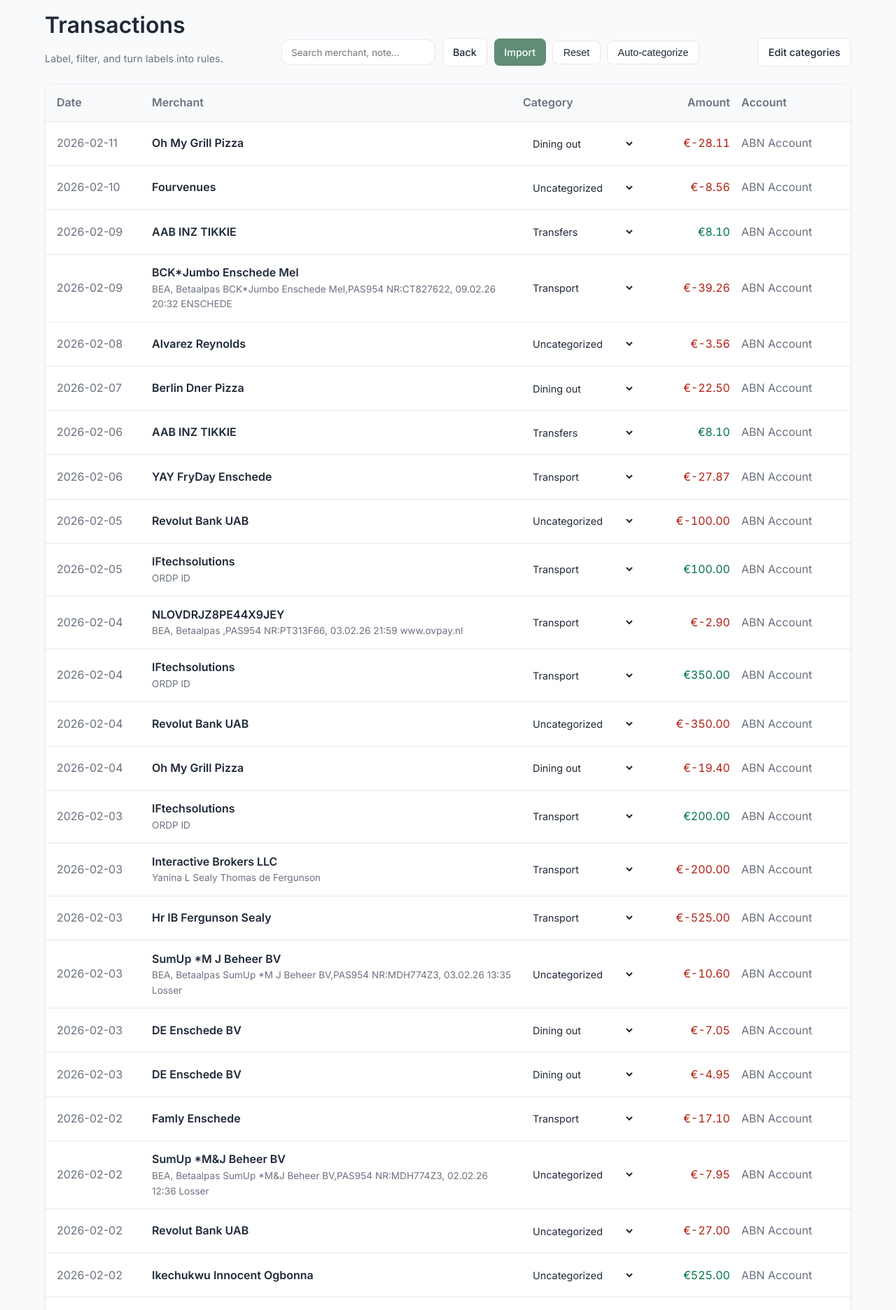
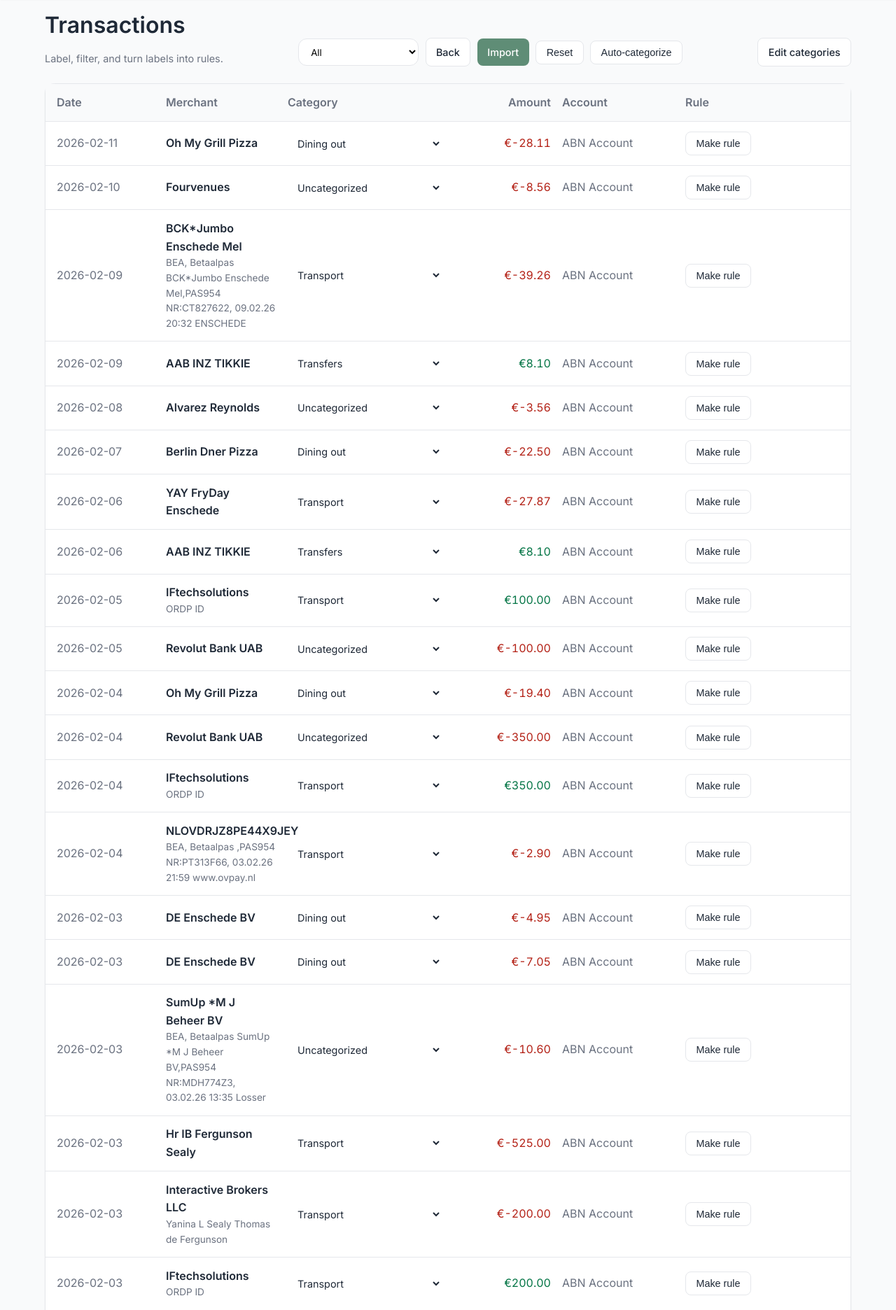
Before and after one commit to FerguNeverSleeps/personalfinanceapp, a Flask app: page /transactions in a window 1280 px wide. Shown: the part 70-1942 px from the top of the page at 70% size. Run offline with Flask 3, Linux system fonts and the light colour scheme.

Commit message:
added functionality to be able to set rules from the transactions

```diff
--- a/app.py
+++ b/app.py
@@ -21,7 +21,7 @@ from sqlalchemy.exc import IntegrityError
 from extensions import db
 from models import Account, Transaction, Category, Budget, Rule, ImportBatch  # adjust import path if needed
 from datetime import date
-from sqlalchemy import func, case, and_
+from sqlalchemy import func, case, and_, or_
 from decimal import Decimal
 
 
@@ -411,13 +411,21 @@ def dashboard():
 
 @app.get("/transactions")
 def transactions():
-    txs = Transaction.query.order_by(Transaction.posted_date.desc()).all()
+    view = request.args.get("view", "all")
+
+    q = Transaction.query.order_by(Transaction.posted_date.desc(), Transaction.id.desc())
+    if view == "uncat":
+        q = q.filter(Transaction.category_id.is_(None))
+
+    transactions = q.all()
     categories = Category.query.order_by(Category.name.asc()).all()
+
     return render_template(
         "transactions.html",
-        transactions=txs,
+        transactions=transactions,
         categories=categories,
-        clean_note=clean_note
+        q=q,
+        clean_note=clean_note,
     )
 
 @app.post("/transactions/<int:tx_id>/category")
@@ -917,6 +925,54 @@ def rules_page():
     categories = Category.query.order_by(Category.name.asc()).all()
     return render_template("rules.html", rules=rules, categories=categories)
 
+@app.post("/rules/from_tx/<int:tx_id>")
+def rule_from_tx(tx_id):
+    tx = Transaction.query.get_or_404(tx_id)
+
+    match_field = request.form.get("match_field", "merchant")
+    match_type = request.form.get("match_type", "contains")
+    pattern = (request.form.get("pattern") or "").strip()
+    category_id = int(request.form.get("category_id"))
+    priority = int(request.form.get("priority") or 100)
+    apply_existing = request.form.get("apply_existing") == "1"
+
+    if not pattern:
+        flash("Pattern cannot be empty.", "error")
+        return redirect(url_for("transactions"))
+
+    rule = Rule(
+        match_field=match_field,
+        match_type=match_type,
+        pattern=pattern,
+        category_id=category_id,
+        priority=priority,
+        is_active=True,
+    )
+    db.session.add(rule)
+
+    # Optional: apply to existing transactions
+    updated = 0
+    if apply_existing and match_type == "contains":
+        like = f"%{pattern}%"
+        if match_field == "merchant":
+            base = Transaction.query.filter(Transaction.merchant.ilike(like))
+        else:
+            base = Transaction.query.filter(Transaction.description.ilike(like))
+
+        # safest default: only fill uncategorized
+        base = base.filter(Transaction.category_id.is_(None))
+
+        updated = base.update({Transaction.category_id: category_id}, synchronize_session=False)
+
+    db.session.commit()
+
+    if apply_existing:
+        flash(f"Rule created and applied to {updated} existing transactions.", "success")
+    else:
+        flash("Rule created.", "success")
+
+    return redirect(url_for("transactions"))
+
 @app.post("/rules/add")
 def add_rule():
     match_field = (request.form.get("match_field") or "merchant").strip()
--- a/static/css/style.css
+++ b/static/css/style.css
@@ -567,3 +567,29 @@ footer {
   grid-column: 1 / -1;
   margin-top: .25rem;
 }
+
+.surface-list, .tx-row { overflow: visible; }
+
+.rule-cell { position: relative; }
+
+.rule-popover{
+  position: absolute;
+  right: 0;
+  top: 100%;
+  margin-top: .5rem;
+  width: 380px;
+  background: #fff;
+  border: 1px solid rgba(0,0,0,.08);
+  border-radius: 12px;
+  box-shadow: 0 10px 30px rgba(0,0,0,.12);
+  padding: 14px;
+  z-index: 50;
+}
+/* One source of truth for the table columns */
+.tx-grid-6 {
+  grid-template-columns: 160px 2fr 220px 140px 180px 140px;
+}
+
+.tx-grid-6{
+  grid-template-columns: 140px 1.6fr 220px 140px 160px 220px;
+}
--- a/templates/base.html
+++ b/templates/base.html
@@ -84,6 +84,40 @@
         });
       }
     </script>
+    <script>
+    function toggleRuleForm(id){
+      const el = document.getElementById(`ruleform-${id}`);
+      if(!el) return;
+      el.style.display = (el.style.display === "none" || !el.style.display) ? "block" : "none";
+    }
+    </script>
+    <script>
+function closeAllRulePopovers() {
+  document.querySelectorAll('.rule-popover').forEach(p => p.style.display = 'none');
+}
+
+function toggleRuleForm(id) {
+  const pop = document.getElementById(`ruleform-${id}`);
+  if (!pop) return;
+
+  const isOpen = pop.style.display === 'block';
+  closeAllRulePopovers();
+  pop.style.display = isOpen ? 'none' : 'block';
+}
+
+// Close when clicking outside
+document.addEventListener('click', function(e) {
+  // if click is inside a rule cell (button or popover), do nothing
+  if (e.target.closest('.rule-cell')) return;
+  closeAllRulePopovers();
+});
+
+// Optional: close with ESC key
+document.addEventListener('keydown', function(e) {
+  if (e.key === 'Escape') closeAllRulePopovers();
+});
+</script>
+
 
 </body>
 </html>
--- a/templates/transactions.html
+++ b/templates/transactions.html
@@ -9,7 +9,12 @@
     </div>
 
     <div class="toolbar">
-      <input class="input" placeholder="Search merchant, note…" />
+      <form method="get" action="{{ url_for('transactions') }}" style="display:inline;">
+  <select class="input" name="view" onchange="this.form.submit()">
+    <option value="all" {% if view == "all" %}selected{% endif %}>All</option>
+    <option value="uncat" {% if view == "uncat" %}selected{% endif %}>Uncategorized only</option>
+  </select>
+    </form>
       <a class="btn btn-outline btn-sm" href="{{ url_for('dashboard') }}">Back</a>
       <a class="btn btn-primary btn-sm" href="{{ url_for('import_page') }}">Import</a>
         <form action="{{ url_for('dev_reset_transactions') }}" method="post" style="display:inline;">
@@ -34,15 +39,22 @@
   </div>
 
   <div class="surface-list">
-    <div class="tx-row tx-head">
-      <div>Date</div><div>Merchant</div><div class="col-category">Category</div><div class="tx-amount">Amount</div><div class="col-account">Account</div>
+    <div class="tx-row tx-head tx-grid-6" style="grid-template-columns: 140px 1.6fr 220px 140px 160px 220px;">
+      <div>Date</div>
+      <div>Merchant</div>
+      <div class="col-category">Category</div>
+      <div class="tx-amount">Amount</div>
+      <div class="col-account">Account</div>
+      <div>Rule</div>
     </div>
 
 
     {% for tx in transactions %}
-  <div class="tx-row">
+<div class="tx-row tx-grid-6">
+  <!-- 1) Date -->
   <div class="muted">{{ tx.posted_date }}</div>
 
+  <!-- 2) Merchant -->
   <div>
     <div style="font-weight:600;">{{ tx.merchant or "—" }}</div>
     <div class="muted" style="font-size:.85rem;">
@@ -50,9 +62,7 @@
     </div>
   </div>
 
-
-
-{#dropdown functionality for categories in trasactions#}
+  <!-- 3) Category (THIS WAS MISSING) -->
   <div class="col-category">
     <form method="post" action="{{ url_for('set_tx_category', tx_id=tx.id) }}">
       <select name="category_id" class="select select-sm" onchange="this.form.submit()">
@@ -66,12 +76,55 @@
     </form>
   </div>
 
+  <!-- 4) Amount -->
   <div class="tx-amount {% if tx.amount < 0 %}negative{% else %}positive{% endif %}">
     €{{ '%.2f'|format(tx.amount) }}
   </div>
 
+  <!-- 5) Account -->
   <div class="muted col-account">
     {% if tx.account %}{{ tx.account.name }}{% else %}—{% endif %}
+  </div>
+
+  <!-- 6) Rule -->
+  <div class="rule-cell">
+    <button type="button" class="btn btn-outline btn-sm" onclick="toggleRuleForm({{ tx.id }})">
+      Make rule
+    </button>
+
+    <div id="ruleform-{{ tx.id }}" class="rule-popover" style="display:none;">
+      <div class="muted" style="margin-bottom:.5rem; font-weight:600;">Create a rule from this transaction</div>
+
+      <form method="post" action="{{ url_for('rule_from_tx', tx_id=tx.id) }}">
+        <div style="display:flex; gap:.5rem; margin-bottom:.5rem;">
+          <select class="input" name="match_field">
+            <option value="merchant">Merchant</option>
+            <option value="description">Description</option>
+          </select>
+          <select class="input" name="match_type">
+            <option value="contains">Contains</option>
+            <option value="regex">Regex</option>
+          </select>
+        </div>
+
+        <input class="input" name="pattern" value="{{ tx.merchant or '' }}" style="margin-bottom:.5rem;">
+
+        <div style="display:flex; gap:.5rem; margin-bottom:.5rem;">
+          <select class="input" name="category_id">
+            {% for c in categories %}
+              <option value="{{ c.id }}" {% if tx.category and tx.category.id == c.id %}selected{% endif %}>{{ c.name }}</option>
+            {% endfor %}
+          </select>
+          <input class="input" name="priority" type="number" value="100">
+        </div>
+
+        <label class="check" style="margin-bottom:.5rem; display:block;">
+          <input type="checkbox" name="apply_existing" value="1"> Apply to existing (uncategorized)
+        </label>
+
+        <button class="btn btn-primary btn-sm" type="submit">Create rule</button>
+      </form>
+    </div>
   </div>
 </div>
 {% endfor %}
```
Also changed, not shown: instance/finance.db. Lines whose indentation alone changed are shown as unchanged.
